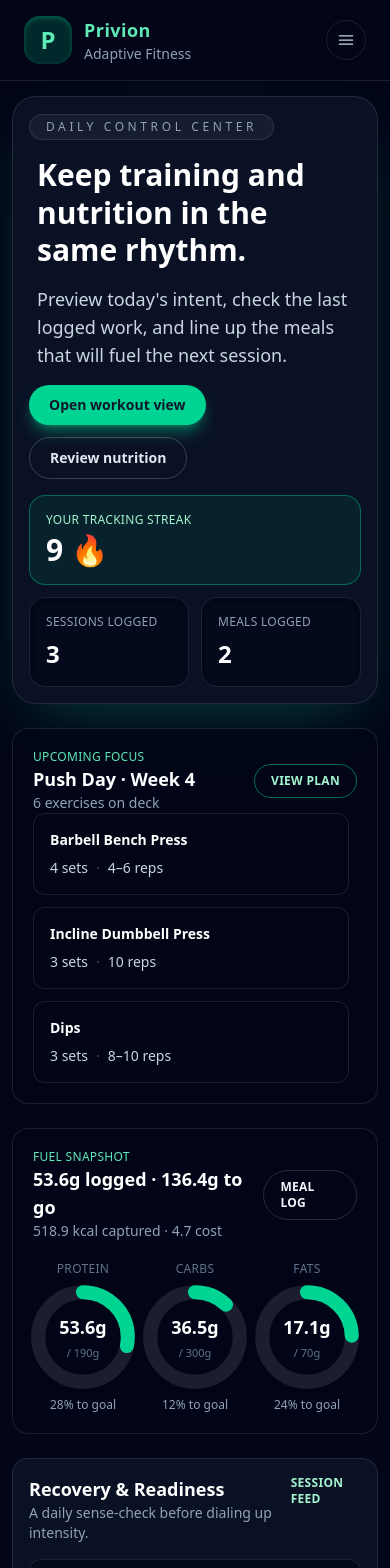
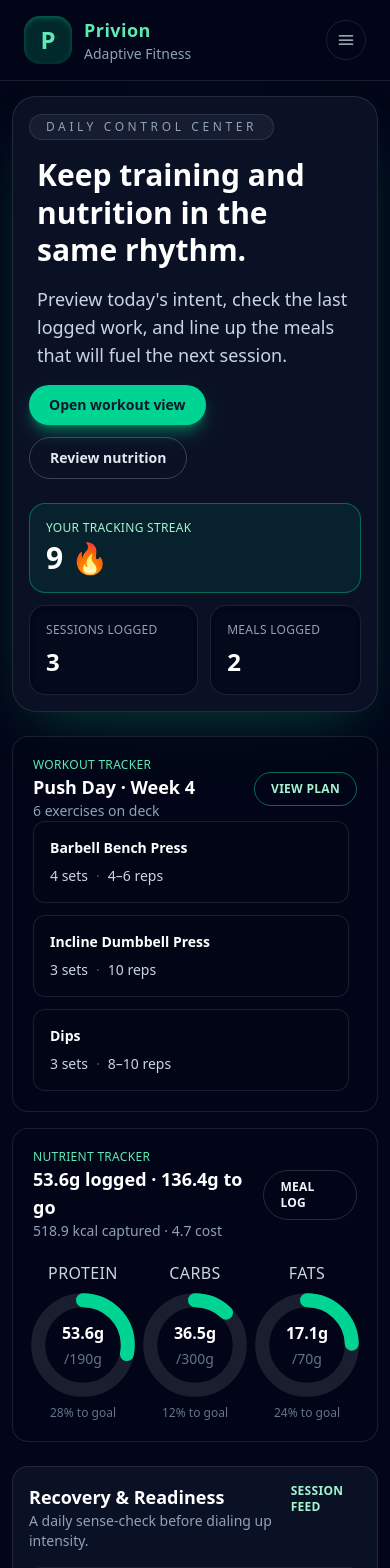
Before and after one commit to triek/privion, a Vue app: page / in a window 390 px wide. Shown: the top 1568 px of the page. Built offline with nearby package versions, Linux system fonts and the light colour scheme.

Commit message:
reorganize homeview sections and item sizes to fit both pc and mobile view

```diff
--- a/src/views/HomeView.vue
+++ b/src/views/HomeView.vue
@@ -34,7 +34,10 @@
           </RouterLink>
         </div>
 
-        <div class="grid grid-cols-2 gap-3 sm:grid-cols-3">
+      </div>
+
+      <div class="space-y-4 lg:space-y-5">
+        <div class="grid gap-3 sm:grid-cols-3 lg:grid-cols-1">
           <div
             class="col-span-2 flex items-center justify-between rounded-2xl border border-emerald-400/40 bg-emerald-500/10 p-4 sm:col-span-1"
           >
@@ -58,10 +61,12 @@
       </div>
     </section>
 
+    <section class="grid gap-4 md:grid-cols-[1fr_2fr]">
+      <!-- Workout tracker -->
       <article class="card-surface p-5">
         <div class="flex items-center justify-between gap-2">
           <div>
-          <p class="text-xs uppercase tracking-wide text-emerald-300">Upcoming focus</p>
+            <p class="text-xs uppercase tracking-wide text-emerald-300">Workout tracker</p>
             <h2 class="text-lg font-semibold text-white">{{ nextPlan?.title }}</h2>
             <p class="text-sm text-slate-400">{{ nextPlan?.exercises.length }} exercises on deck</p>
           </div>
@@ -89,10 +94,11 @@
         </ul>
       </article>
 
+      <!-- Nutrient tracker -->
       <article class="card-surface p-5">
         <div class="flex items-center justify-between gap-2">
           <div>
-          <p class="text-xs uppercase tracking-wide text-emerald-300">Fuel snapshot</p>
+            <p class="text-xs uppercase tracking-wide text-emerald-300">Nutrient tracker</p>
             <h2 class="text-lg font-semibold text-white">{{ proteinTargetMessage }}</h2>
             <p class="text-sm text-slate-400">{{ macroCallout }}</p>
           </div>
@@ -109,8 +115,8 @@
             :key="macro.label"
             class="flex flex-col items-center gap-1 pt-3 text-center text-sm text-slate-300"
           >
-          <p class="text-xs uppercase tracking-wide text-slate-500">{{ macro.label }}</p>
-          <div class="relative h-28 w-28">
+            <p class="text-base uppercase tracking-wide text-slate-300">{{ macro.label }}</p>
+            <div class="relative h-28 w-28 sm:h-36 sm:w-36">
               <svg class="h-full w-full -rotate-90" viewBox="0 0 80 80" fill="none">
                 <circle cx="40" cy="40" r="32" class="stroke-white/10" stroke-width="10" />
                 <circle
@@ -125,14 +131,15 @@
                 />
               </svg>
               <div class="absolute inset-0 flex flex-col items-center justify-center gap-1">
-              <p class="text-lg font-bold text-white">{{ macro.displayValue }}</p>
-              <p class="text-[11px] text-slate-500">/ {{ macro.goalLabel }}</p>
+                <p class="text-base sm:text-xl font-bold text-white">{{ macro.displayValue }}</p>
+                <p class="text-sm sm:text-md text-slate-500">/{{ macro.goalLabel }}</p>
               </div>
             </div>
-          <p class="text-xs text-slate-400">{{ macro.progress }}% to goal</p>
+            <p class="text-xs text-slate-500">{{ macro.progress }}% to goal</p>
           </div>
         </div>
       </article>
+    </section>
 
     <section class="grid gap-6 lg:grid-cols-2">
       <article class="space-y-4 rounded-2xl border border-white/10 bg-slate-900/70 p-4">
@@ -310,7 +317,7 @@
               <div
                 v-for="lift in strengthTrends"
                 :key="lift.lift"
-                class="flex items-start justify-between gap-3 rounded-2xl border border-white/10 bg-slate-900/80 p-4"
+                class="flex items-start justify-between gap-3 rounded-xl border border-white/10 p-4"
               >
                 <div class="space-y-1">
                   <p class="text-sm font-semibold text-white">{{ lift.lift }}</p>
```
Lines whose indentation alone changed are shown as unchanged.
